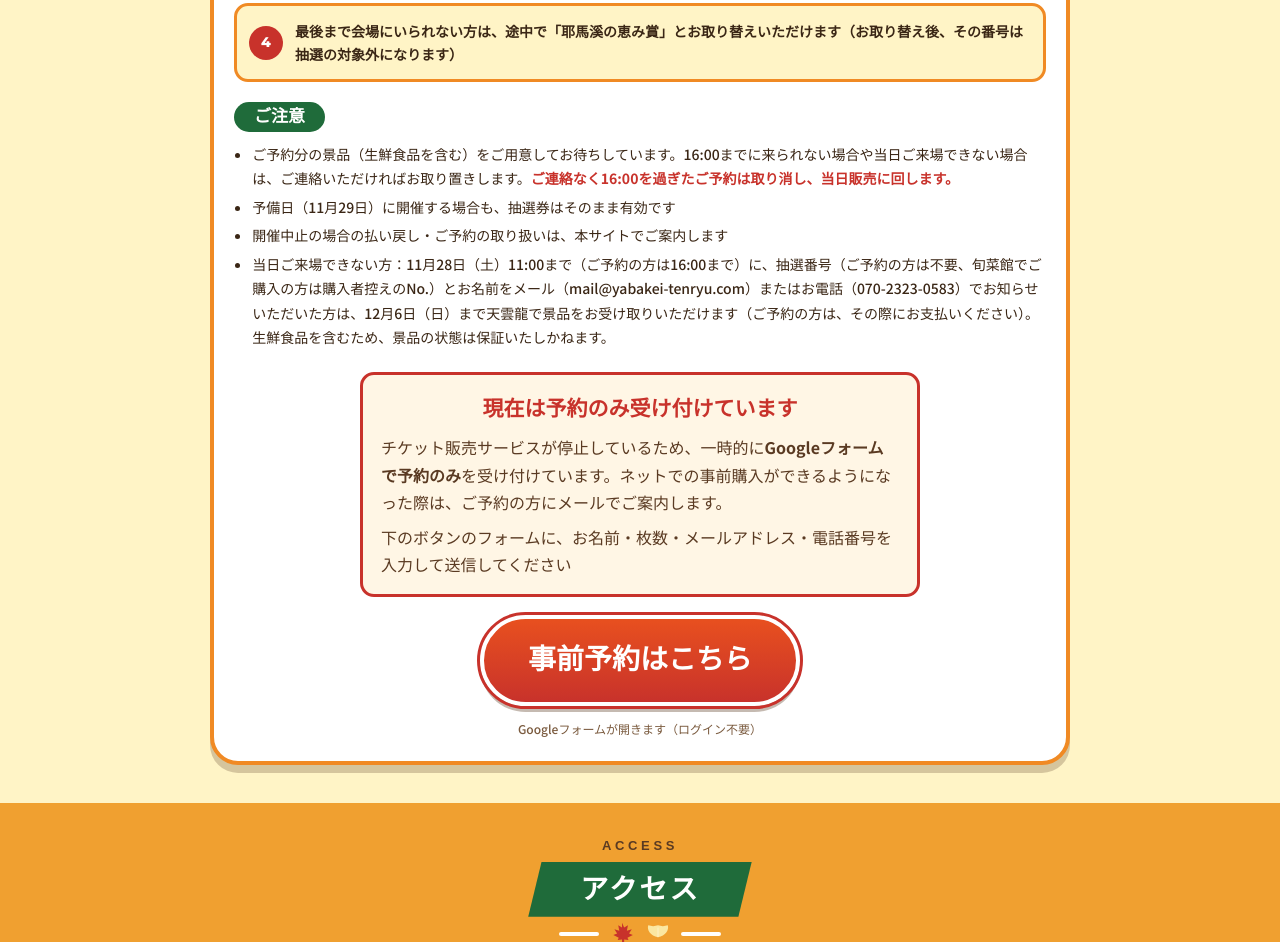
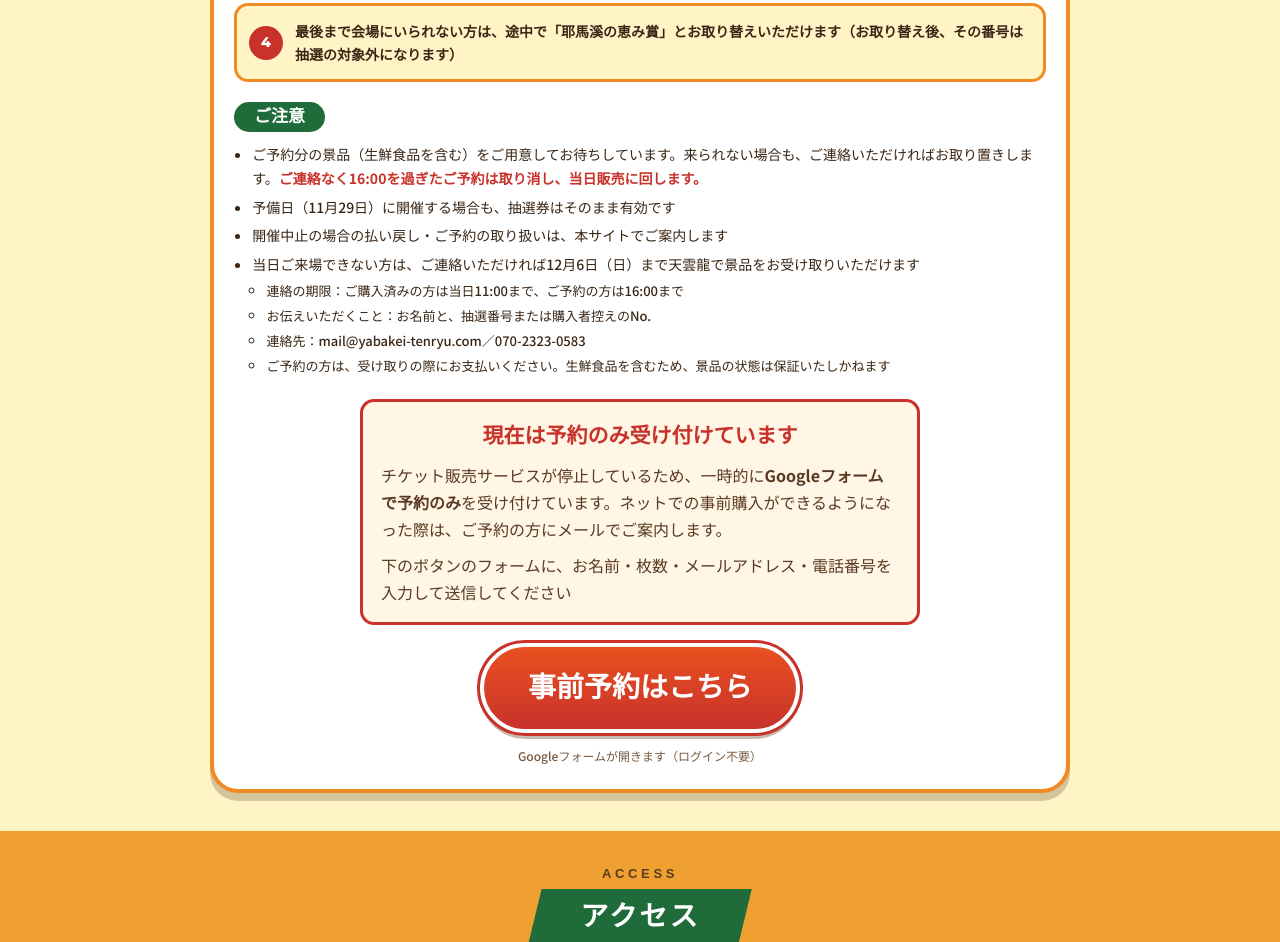
Before and after one commit to Ruki777/LP-yabakei-event-akimatsuri-staging, a plain HTML site: page index.html in a window 1280 px wide. Shown: the part 4024-4966 px from the top of the page. Drawn offline with Linux system fonts and the light colour scheme; a web font is replaced by a local one.

Commit message:
ステージング更新：本番リポジトリ ca0a642 ＋未記録の変更

```diff
--- a/assets/css/style.css
+++ b/assets/css/style.css
@@ -793,6 +793,8 @@ p { margin: 0 0 1em; }
 .presale-body h3{display:inline-block;font-size:17px;color:var(--white);background:var(--green);padding:3px 20px;border-radius:999px;margin:20px 0 10px}
 .notes{margin:0;padding:0 0 0 1.3em;font-size:14px;line-height:1.75}
 .notes li{margin-bottom:4px}
+.notes .sub{margin:4px 0 0;padding-left:1.1em;list-style:circle;font-size:13px}
+.notes .sub li{margin-bottom:2px}
 .steps{list-style:none;margin:0;padding:0;display:grid;grid-template-columns:repeat(3,1fr);gap:26px}
 .steps li{position:relative;background:var(--cream);border:3px solid var(--orange);border-radius:14px;padding:14px 12px;text-align:center;font-size:14px;font-weight:700;line-height:1.6}
 .steps li .sn{display:flex;margin:0 auto 6px;width:34px;height:34px;align-items:center;justify-content:center;background:var(--red);color:var(--white);border-radius:50%;font-family:var(--font-num);font-weight:800}
--- a/index.html
+++ b/index.html
@@ -12,7 +12,7 @@
 <link rel="preconnect" href="https://fonts.googleapis.com">
 <link rel="preconnect" href="https://fonts.gstatic.com" crossorigin>
 <link href="https://fonts.googleapis.com/css2?family=Dela+Gothic+One&family=Mochiy+Pop+One&family=Kaisei+Tokumin:wght@800&family=Montserrat:wght@800&family=Zen+Maru+Gothic:wght@700;900&family=Noto+Sans+JP:wght@500;700&display=swap" rel="stylesheet">
-<link rel="stylesheet" href="assets/css/style.css?v=20261115b">
+<link rel="stylesheet" href="assets/css/style.css?v=20261115c">
 
 <meta property="og:type" content="website">
 <meta property="og:title" content="耶馬溪ジビエフェス2026｜第17回 耶馬溪観光秋まつり">
@@ -227,10 +227,17 @@
       </ol>
       <h3>ご注意</h3>
       <ul class="notes">
-        <li>ご予約分の景品（生鮮食品を含む）をご用意してお待ちしています。16:00までに来られない場合や当日ご来場できない場合は、ご連絡いただければお取り置きします。<span class="deadline">ご連絡なく16:00を過ぎたご予約は取り消し、当日販売に回します。</span></li>
+        <li>ご予約分の景品（生鮮食品を含む）をご用意してお待ちしています。来られない場合も、ご連絡いただければお取り置きします。<span class="deadline">ご連絡なく16:00を過ぎたご予約は取り消し、当日販売に回します。</span></li>
         <li>予備日（11月29日）に開催する場合も、抽選券はそのまま有効です</li>
         <li>開催中止の場合の払い戻し・ご予約の取り扱いは、本サイトでご案内します</li>
-        <li>当日ご来場できない方：11月28日（土）11:00まで（ご予約の方は16:00まで）に、抽選番号（ご予約の方は不要、旬菜館でご購入の方は購入者控えのNo.）とお名前をメール（mail@yabakei-tenryu.com）またはお電話（070-2323-0583）でお知らせいただいた方は、12月6日（日）まで天雲龍で景品をお受け取りいただけます（ご予約の方は、その際にお支払いください）。生鮮食品を含むため、景品の状態は保証いたしかねます。</li>
+        <li>当日ご来場できない方は、ご連絡いただければ12月6日（日）まで天雲龍で景品をお受け取りいただけます
+          <ul class="sub">
+            <li>連絡の期限：ご購入済みの方は当日11:00まで、ご予約の方は16:00まで</li>
+            <li>お伝えいただくこと：お名前と、抽選番号または購入者控えのNo.</li>
+            <li>連絡先：mail@yabakei-tenryu.com／070-2323-0583</li>
+            <li>ご予約の方は、受け取りの際にお支払いください。生鮮食品を含むため、景品の状態は保証いたしかねます</li>
+          </ul>
+        </li>
       </ul>
     </div>
     <div class="buy-wrap">
```
